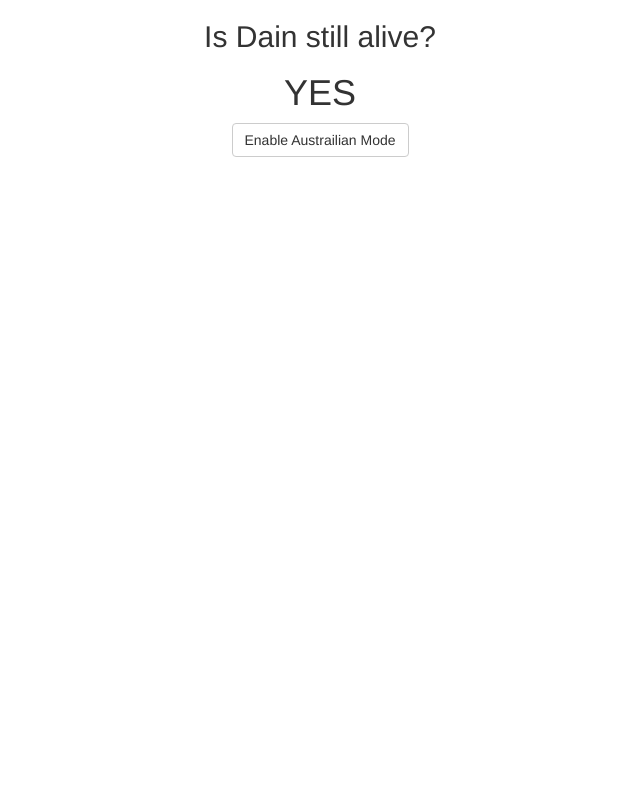
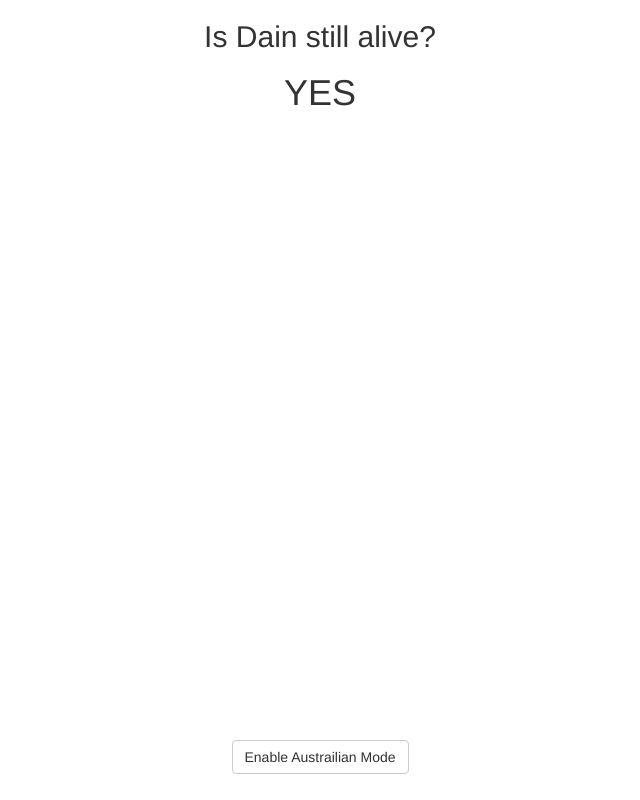
Before and after one commit to mkeesey/mkeesey.github.io, a plain HTML site: page index.html in a window 1280 px wide. Shown: the whole page, without its empty margins (320-960 px from the left). Drawn offline with nearby package versions, Linux system fonts and the light colour scheme.

Commit message:
Improve layout.

```diff
--- a/index.html
+++ b/index.html
@@ -12,8 +12,10 @@
 				<h2>Is Dain still alive?</h2>
 				<h1>YES</h1>
 			</div>
+		</div>
+		<footer class="text-center">
 			<button id="togglebutton" type="button" class="btn btn-default" onclick="toggle()">Enable Austrailian Mode</button>
-		</div>
+		</footer>
 		<script>
 			var container = document.getElementById("textcontainer");
 			var toggleButton = document.getElementById("togglebutton");
--- a/stylesheets/stylesheet.css
+++ b/stylesheets/stylesheet.css
@@ -5,3 +5,11 @@
 .austrailian {
 	transform: rotate(180deg);
 }
+
+footer {
+  position: absolute;
+  bottom: 0;
+  width: 100%;
+  /* Set the fixed height of the footer here */
+  height: 60px;
+}
```
